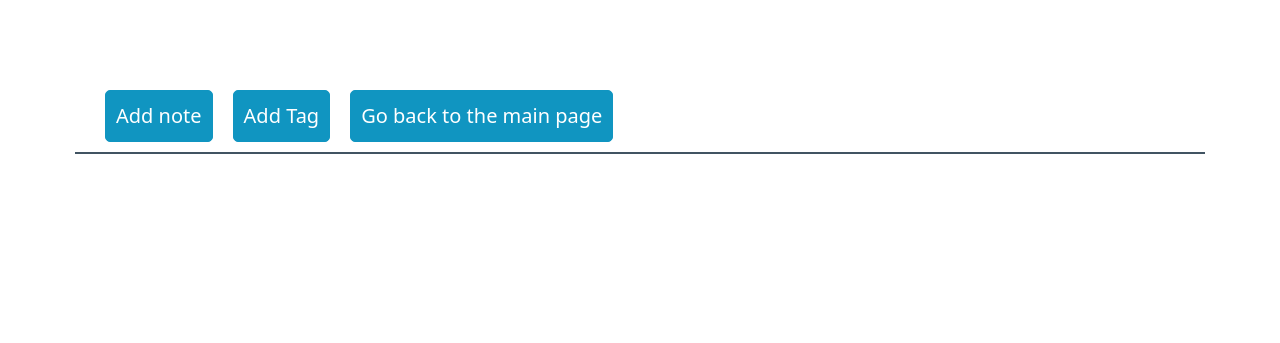
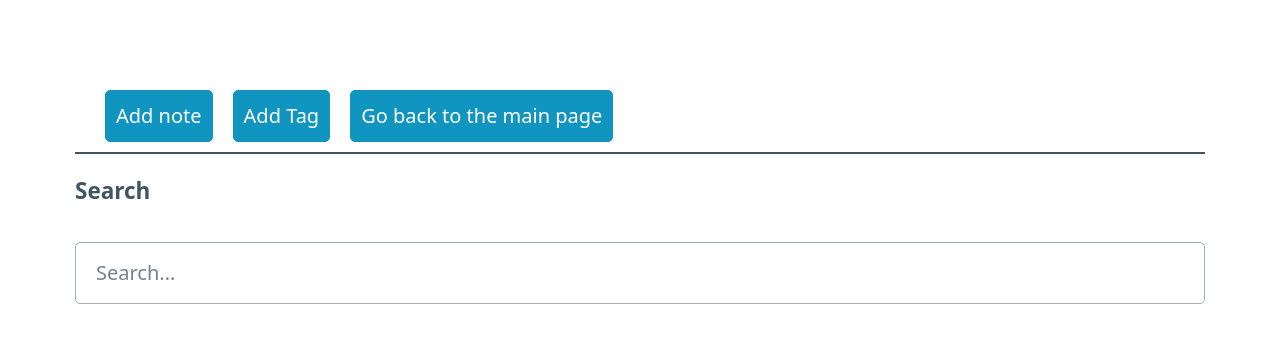
Before and after one commit to maracasabat/Personal-Assistant-WEB, a Django app: page /note_app/ in a window 1280 px wide. Shown: the top 343 px of the page. Run offline with Django 4.2, Linux system fonts and the light colour scheme; data that the repository does not hold is empty; some libraries are stand-ins or nearby versions.

Commit message:
search_note

```diff
--- a/assistant/note_app/templates/note_app/index.html
+++ b/assistant/note_app/templates/note_app/index.html
@@ -18,9 +18,16 @@
         </ul>
       </nav>
 
-      {% for note in notes %}
-      <ul>
-        <li>
+      <h5 class="card-title">Search</h5>
+
+      <form action="{% url 'search_note' %}" method="get">
+        <input name="q" type="text" placeholder="Search...">
+      </form>
+
+      <div>
+        {% for note in notes %}
+        <ul>
+
           {%if not note.done %}
           <a href="/note_app/detail/{{note.id}}" role="button" class="outline">{{note.name}}</a>
           <a href="/note_app/done/{{note.id}}" role="button">Mark Done</a>
@@ -32,9 +39,29 @@
           <a href="/note_app/delete/{{note.id}}" role="button" class="contrast">Delete</a>
 
           {% endif %}
-        </li>
-      </ul>
-      {% endfor %}
+
+        </ul>
+        {% endfor %}
+       </div>
+
+<!--      <div class="pagination">-->
+<!--        <span class="step-links">-->
+<!--            {% if page_obj.has_previous %}-->
+<!--                <a href="?page=1">&laquo; first</a>-->
+<!--                <a href="?page={{ page_obj.previous_page_number }}">previous</a>-->
+<!--            {% endif %}-->
+
+<!--            <span class="current">-->
+<!--                Page {{ page_obj.number }} of {{ page_obj.paginator.num_pages }}.-->
+<!--            </span>-->
+
+<!--            {% if page_obj.has_next %}-->
+<!--                <a href="?page={{ page_obj.next_page_number }}">next</a>-->
+<!--                <a href="?page={{ page_obj.paginator.num_pages }}">last &raquo;</a>-->
+<!--            {% endif %}-->
+<!--        </span>-->
+<!--      </div>-->
+
     </main>
   </body>
 </html>
--- a/assistant/note_app/urls.py
+++ b/assistant/note_app/urls.py
@@ -8,4 +8,5 @@ urlpatterns = [
     path('tag/', views.tag, name='tag'),
     path('done/<int:note_id>', views.set_done, name='set_done'),
     path('delete/<int:note_id>', views.delete_note, name='delete_note'),
+    path('search_note/', views.search_note, name='search_note'),
 ]
--- a/assistant/note_app/views.py
+++ b/assistant/note_app/views.py
@@ -1,3 +1,4 @@
+from django.core.paginator import Paginator
 from django.db import IntegrityError
 from django.shortcuts import render, redirect
 
@@ -5,13 +6,20 @@ from .models import Tag, Note
 
 
 # Create your views here.
-# def main(request):
-#     return render(request, 'note_app/index.html', {})
-
 
 def main(request):
     notes = Note.objects.all()
     return render(request, 'note_app/index.html', {"notes": notes})
+
+# no work
+# def main(request):
+#     notes = Note.objects.all()
+#     paginator = Paginator(notes, 5)
+#
+#     page_number = request.GET.get("page")
+#     page_obj = paginator.get_page(page_number)
+#
+#     return render(request, 'note_app/index.html', {"page_obj": page_obj})
 
 
 def tag(request):
@@ -62,3 +70,12 @@ def delete_note(request, note_id):
     note = Note.objects.get(pk=note_id)
     note.delete()
     return redirect(to='/note_app/')
+
+
+def search_note(request):
+    if request.method == 'GET':
+        query = request.GET.get('q')
+        notes = Note.objects.filter(name__icontains=query)
+    else:
+        notes = []
+    return render(request, 'note_app/search_note.html', {'notes': notes})
```
